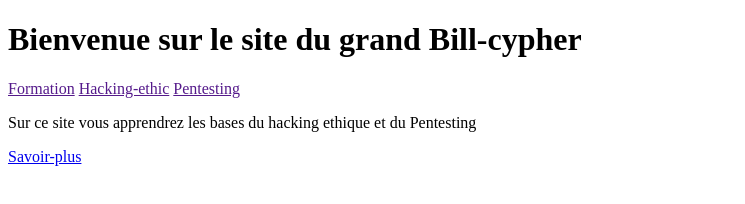
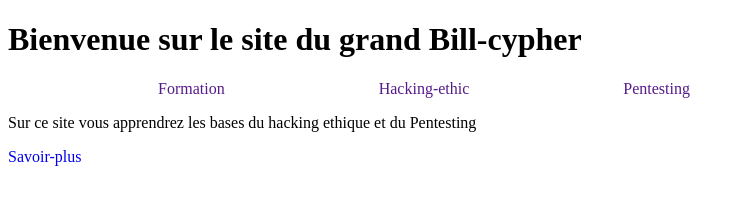
Before and after one commit to Bill-Cypher-ci/projet, a plain HTML site: page index.html in a window 1280 px wide. Shown: the whole page, without its empty margins (0-745 px from the left). Drawn offline with Linux system fonts and the light colour scheme.

Commit message:
ajout du fichier style.css

```diff
--- a/index.html
+++ b/index.html
@@ -4,14 +4,15 @@
     <meta charset="UTF-8">
     <meta name="viewport" content="width=device-width, initial-scale=1.0">
     <title>Document</title>
+    <link rel="stylesheet" href="style.css">
 </head>
 <body>
     <header>
         <h1>Bienvenue sur le site du grand Bill-cypher</h1>
         <nav>
-            <a href="">Formation</a>
-            <a href="">Hacking-ethic</a>
-            <a href="">Pentesting</a>
+            <a class="lien1" href="">Formation</a>
+            <a class="lien1" href="">Hacking-ethic</a>
+            <a class="lien1" href="">Pentesting</a>
         </nav>
     </header>
     <main>
--- /dev/null
+++ b/style.css
@@ -0,0 +1,7 @@
+a{
+    text-decoration: none;
+}
+.lien1{
+    position: relative;
+    padding-left: 150px;
+}
```
